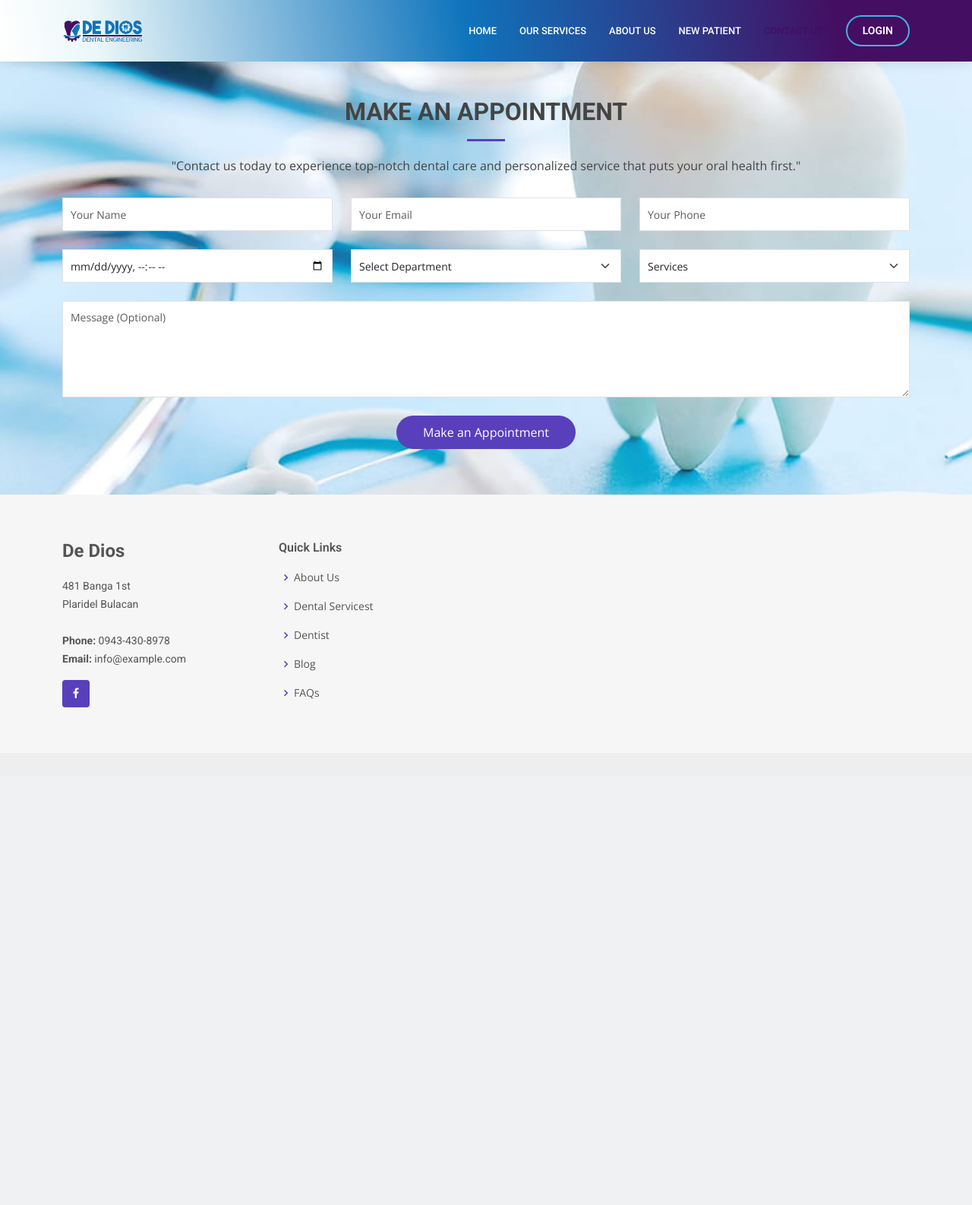
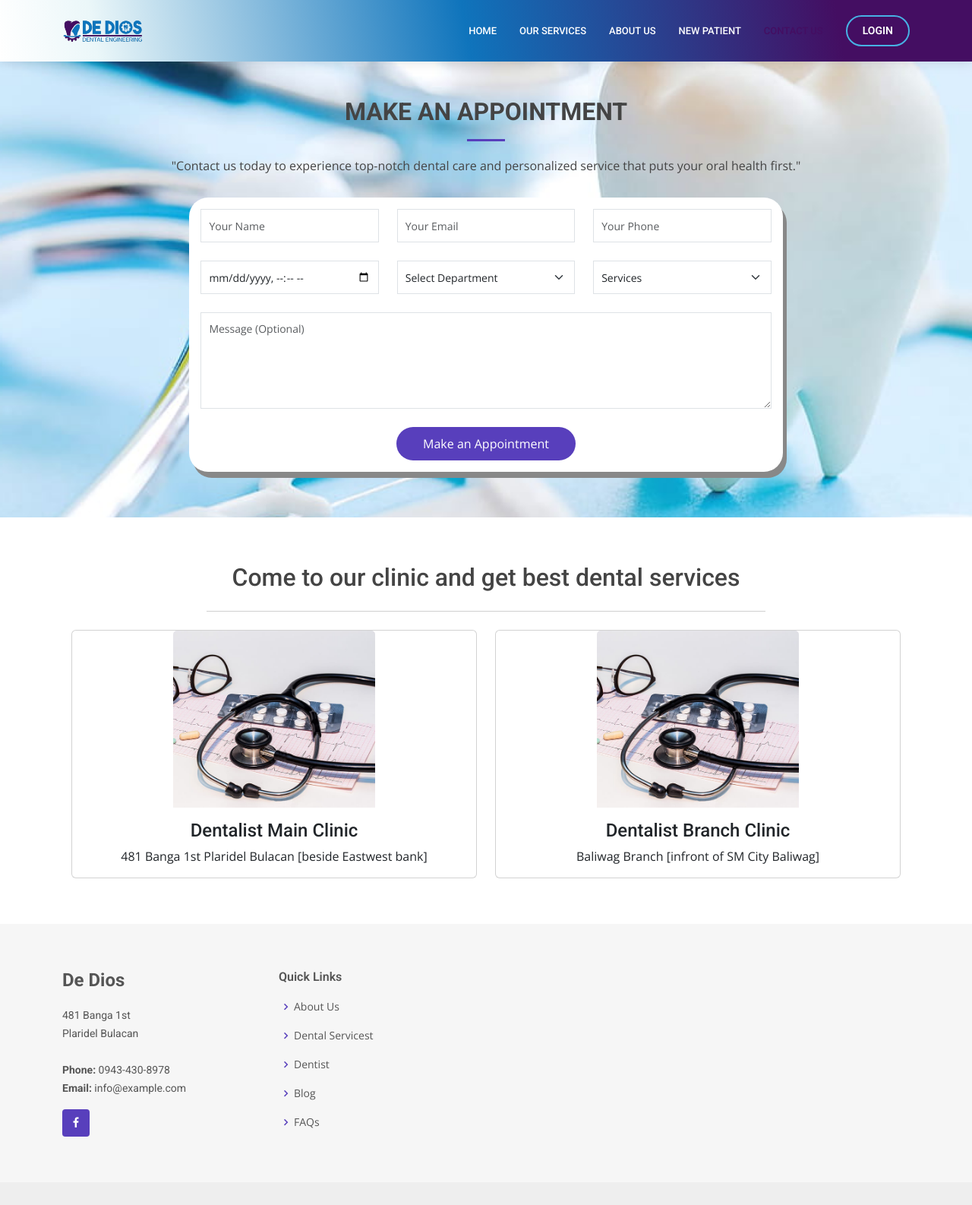
Before and after one commit to CedricEscribel/DeDios, a PHP site: page /contact.html in a window 1280 px wide. Shown: the whole page at 76% size. Before the commit the page ends 931 px from the top, so only its background shows below. Run offline with PHP 8.4, Linux system fonts and the light colour scheme.

Commit message:
ourclinic

```diff
--- a/assets/css/style.css
+++ b/assets/css/style.css
@@ -926,6 +926,14 @@ s
 }
 
 
+.appointment .appointmentform{
+  width: 70%;
+  background-color: white;
+  box-shadow: 5px 8px #888888;;
+  border-radius: 25px;
+  padding: 15px;
+}
+
 .appointment {
   background-image: url("../img/hero.png");
 
--- a/contact.html
+++ b/contact.html
@@ -56,11 +56,10 @@
 
     <main id="main">
       <!-- ======= Appointment Section ======= -->
-
       <section
         id="appointment"
         class="appointment section-bg"
-        style="padding-top: 10%; "
+        style="padding-top: 10%"
       >
         <div class="container" data-aos="fade-up">
           <div class="section-title">
@@ -71,6 +70,7 @@
             </p>
           </div>
 
+          <div class="container appointmentform">
             <form
               action="forms/appointment.php"
               method="post"
@@ -152,7 +152,8 @@
                 <div class="loading">Loading</div>
                 <div class="error-message"></div>
                 <div class="sent-message">
-                Your appointment request has been sent successfully. Thank you!
+                  Your appointment request has been sent successfully. Thank
+                  you!
                 </div>
               </div>
               <div class="text-center">
@@ -160,8 +161,14 @@
               </div>
             </form>
           </div>
+        </div>
       </section>
       <!-- End Appointment Section -->
+
+      <!-- ======= ourclinic ======= -->
+      <div html-include="./pages/ourclinic.html"></div>
+
+      <!-- End ourclinic -->
     </main>
     <!-- End #main -->
 
--- a/pages/ourclinic.html
+++ b/pages/ourclinic.html
@@ -0,0 +1,47 @@
+<section id="ourclinic">
+  <div class="container">
+    <div class="row">
+      <div class="col-lg-8 text-center mx-auto">
+        <h2 class="section-heading">
+          Come to our clinic and get best dental services
+        </h2>
+        <hr class="my-4" />
+      </div>
+    </div>
+    <div class="container">
+
+      <div class="row">
+        <div class="col" style="text-align: center">
+          <div class="card">
+            <img
+              class="card-img-top w-50 img-fluid d-block mx-auto"
+              src="../assets/img/departments-1.jpg"
+              alt="Card image"
+            />
+            <div class="card-body text-center">
+              <h4>Dentalist Main Clinic</h4>
+              <p class="card-text">
+                481 Banga 1st Plaridel Bulacan [beside Eastwest bank]
+              </p>
+            </div>
+          </div>
+        </div>
+        <div class="col" style="text-align: center">
+          <div class="card">
+            <img
+              class="card-img-top w-50 img-fluid d-block mx-auto"
+              src="../assets/img/departments-1.jpg"
+              alt="Card image"
+            />
+            <div class="card-body text-center">
+              <h4>Dentalist Branch Clinic</h4>
+              <p class="card-text">
+                Baliwag Branch [infront of SM City Baliwag]
+              </p>
+            </div>
+          </div>
+        </div>
+      </div>
+    </div>
+  </div>
+</section>
```
Lines whose indentation alone changed are shown as unchanged.
